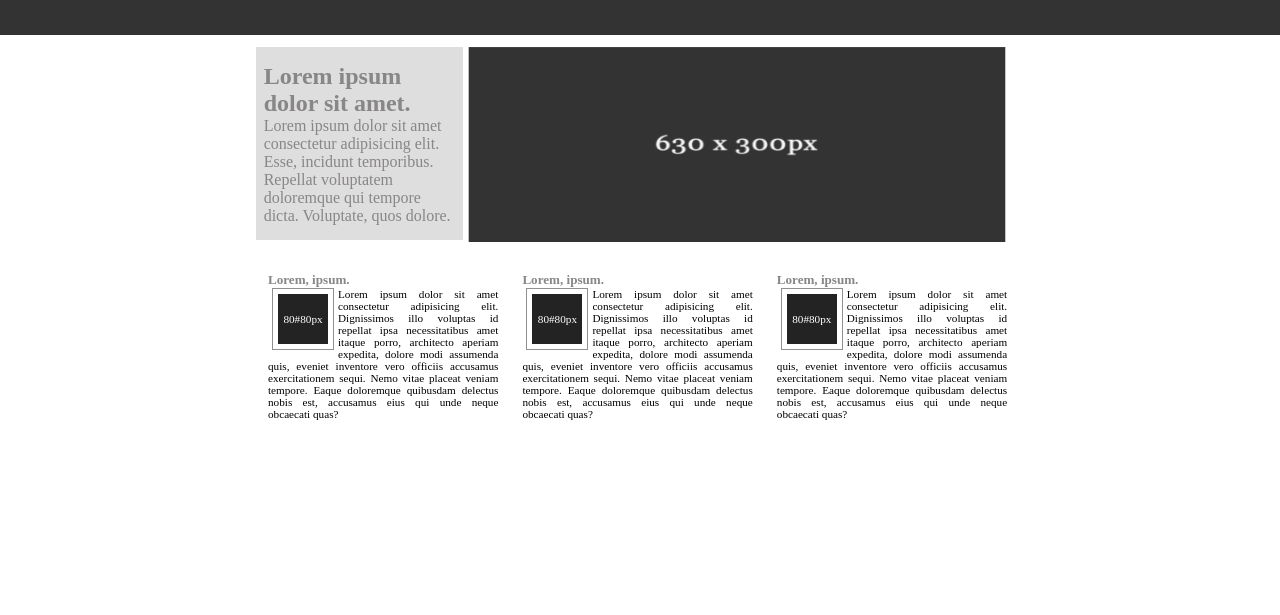
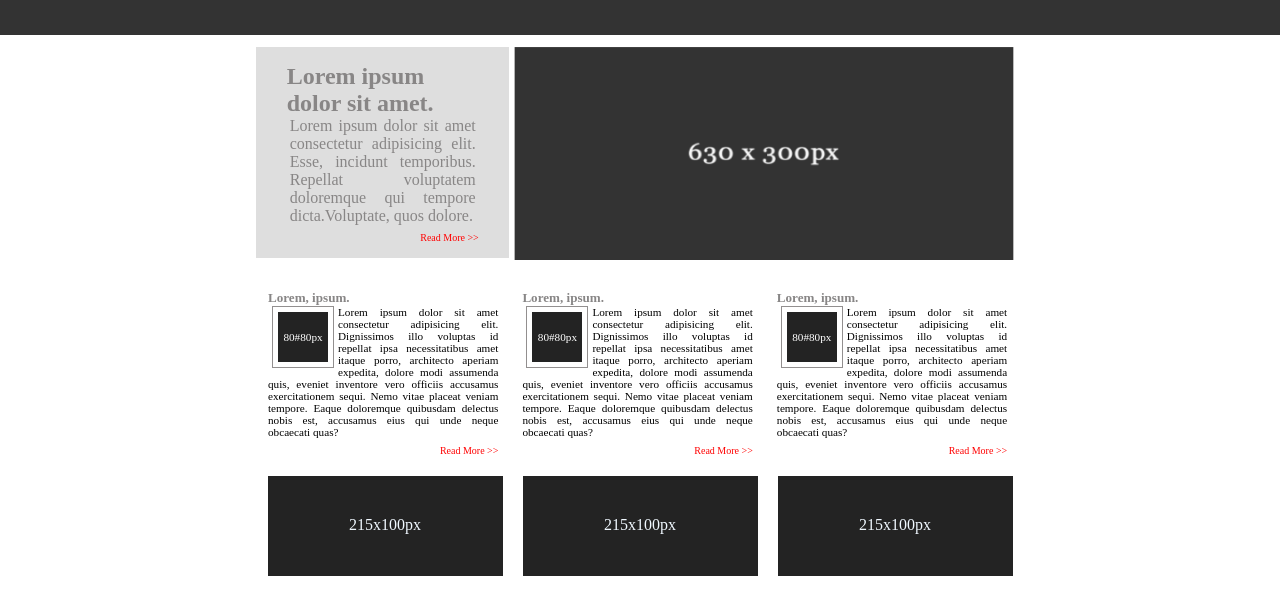
Before and after one commit to xasiyevsamir/Front-Task_2, a plain HTML site: page index.html in a window 1280 px wide. Shown: the part 61-676 px from the top of the page. Drawn offline with Linux system fonts and the light colour scheme.

Commit message:
grergerg

```diff
--- a/index.html
+++ b/index.html
@@ -29,10 +29,11 @@
           <p>
             Lorem ipsum dolor sit amet consectetur adipisicing elit. Esse,
             incidunt temporibus. Repellat voluptatem doloremque qui tempore
-            dicta. Voluptate, quos dolore.
+            dicta.Voluptate, quos dolore.
           </p>
+          <a href="#">Read More >></a>
         </article>
-        <img src="./image/sekil.png" alt="Silinib" />
+        <img src="./image/sekil.png" alt="Silinib"  />
       </section>
       <section class="second">
         <article>
@@ -40,6 +41,7 @@
           <div class="article1">
             <div><span>80#80px</span></div>
           </div>
+
           <p>
             Lorem ipsum dolor sit amet consectetur adipisicing elit. Dignissimos
             illo voluptas id repellat ipsa necessitatibus amet itaque porro,
@@ -48,6 +50,7 @@
             placeat veniam tempore. Eaque doloremque quibusdam delectus nobis
             est, accusamus eius qui unde neque obcaecati quas?
           </p>
+          <a href="#">Read More >></a>
         </article>
 
         <article>
@@ -63,6 +66,8 @@
             placeat veniam tempore. Eaque doloremque quibusdam delectus nobis
             est, accusamus eius qui unde neque obcaecati quas?
           </p>
+          <a href="#">Read More >></a>
+
         </article>
         <article>
           <h3>Lorem, ipsum.</h3>
@@ -77,7 +82,13 @@
             placeat veniam tempore. Eaque doloremque quibusdam delectus nobis
             est, accusamus eius qui unde neque obcaecati quas?
           </p>
+          <a href="#">Read More >></a>
         </article>
+      </section>
+      <section class="section">
+      <div>215x100px</div>
+      <div>215x100px</div>
+      <div>215x100px</div>
       </section>
     </main>
   </body>
--- a/main.css
+++ b/main.css
@@ -3,7 +3,6 @@
   padding: 0%;
 }
 header {
-  /* width: 100%; */
   height: 70px;
   background: #333333;
   margin: 0px auto;
@@ -36,10 +35,10 @@ nav {
 }
 .article {
   width: 25%;
-  height: 50%;
+  /* height: 50%; */
   background: hsl(0, 0%, 87.09%);
   color: hsla(0, 1%, 53%, 1);
-  padding: 2% 1%;
+  padding: 2% 4%;
   float: left;
   margin-right: 5px;
 }
@@ -47,8 +46,8 @@ nav {
   padding: 1% 20%;
 }
 #first img {
-  width: 70%;
-  height: 195px;
+  width: 65%;
+  height: 213px;
 }
 .second {
   padding: 1% 20%;
@@ -61,6 +60,10 @@ nav {
   width: 30%;
   padding: 0px 12px;
   float: left;
+}
+.article p {
+  margin: 0px 3px;
+  text-align: justify;
 }
 .article1 {
   border: 1px solid #928f8f;
@@ -84,3 +87,36 @@ nav {
 .second {
   text-align: justify;
 }
+.article a {
+  text-decoration: none;
+  font-size: 10px;
+  text-align: end;
+  display: block;
+  margin-top: 7px;
+  color: red;
+}
+.second article a {
+  text-decoration: none;
+  font-size: 10px;
+  text-align: end;
+  display: block;
+  margin-top: 7px;
+  color: red;
+}
+.section {
+  clear: both;
+  display: flex;
+  justify-content: center;
+}
+
+.section div {
+  background: #232323;
+  width: 235px;
+  height: 100px;
+  float: left;
+  margin: 20px 10px;
+  color: aliceblue;
+  text-align: center;
+  box-sizing: border-box;
+  padding: 40px;
+}
```
